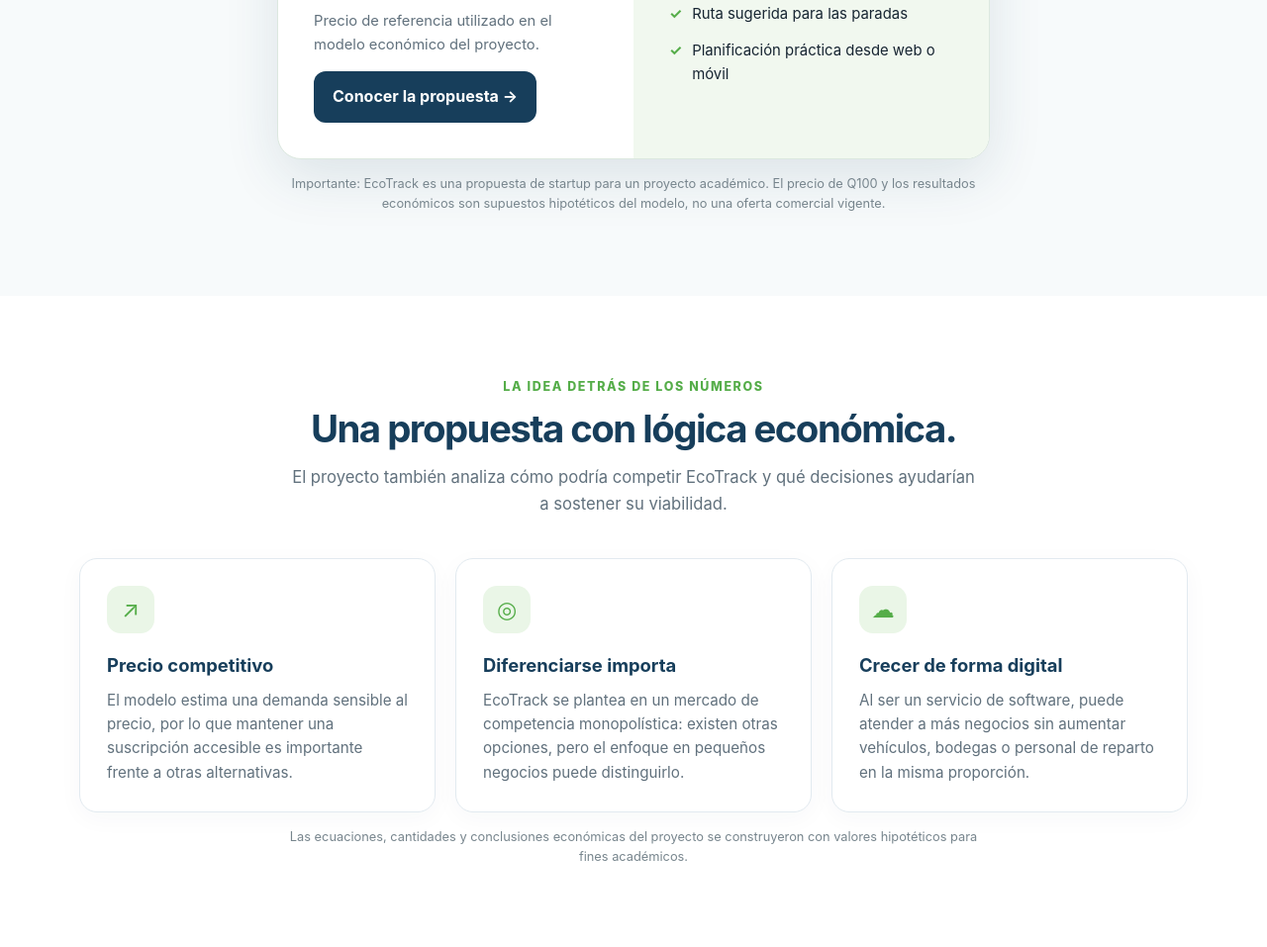
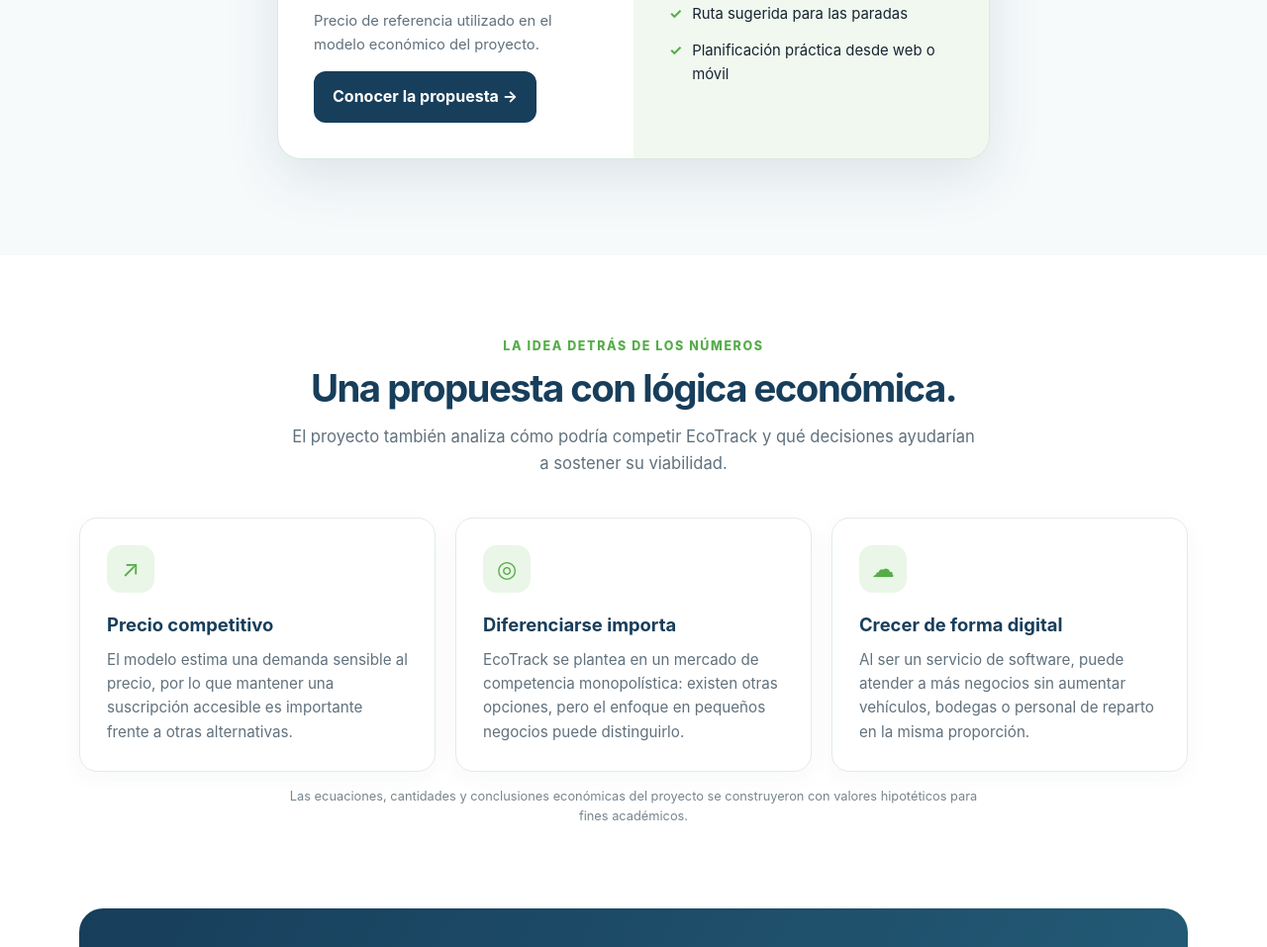
Before and after one commit to DarlingAlvizures/Ecotrack_web, a plain HTML site: page index.html in a window 1280 px wide. Shown: the part 3088-4045 px from the top of the page at 99% size. Drawn offline with Linux system fonts and the light colour scheme.

Commit message:
Remove assumption disclaimer from EcoTrack pricing
Removed the assumption disclaimer from the price card.

```diff
--- a/index.html
+++ b/index.html
@@ -100,7 +100,7 @@
       <div class="price-main"><h3>Plan EcoTrack</h3><div class="price">Q100 <small>/ mes</small></div><p>Precio de referencia utilizado en el modelo económico del proyecto.</p><a href="#contacto" class="btn secondary">Conocer la propuesta →</a></div>
       <div class="price-list"><span><b>✓</b> Acceso a la plataforma digital</span><span><b>✓</b> Organización de direcciones de entrega</span><span><b>✓</b> Ruta sugerida para las paradas</span><span><b>✓</b> Planificación práctica desde web o móvil</span></div>
     </div>
-    <p class="assumption">Importante: EcoTrack es una propuesta de startup para un proyecto académico. El precio de Q100 y los resultados económicos son supuestos hipotéticos del modelo, no una oferta comercial vigente.</p>
+    <p class="assumption"></p>
   </div>
 </section>
 <section>
```
